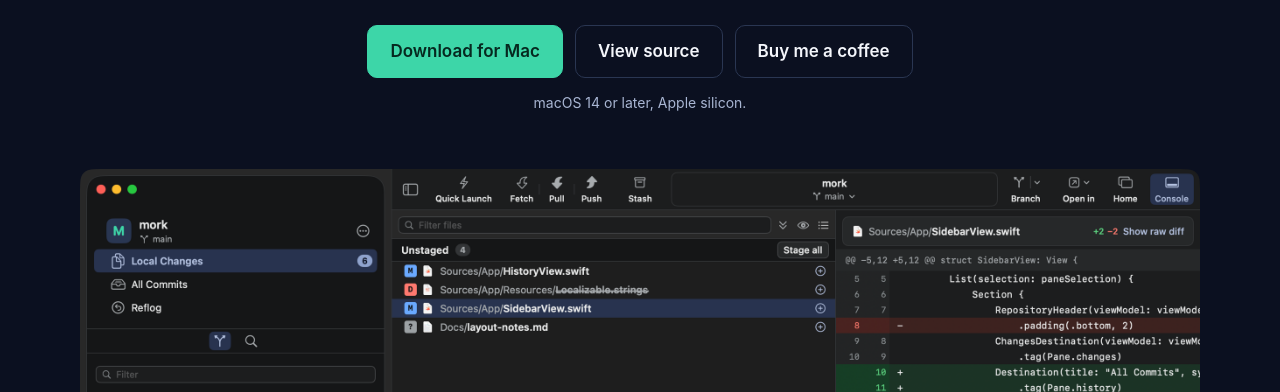
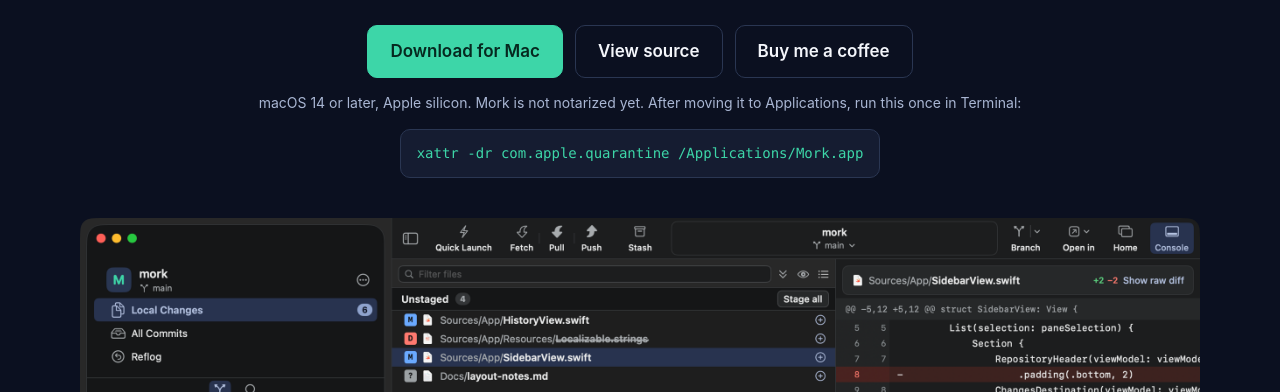
Before and after one commit to mantrandev/Mork, a plain HTML site: page docs/index.html in a window 1280 px wide. Shown: the part 408-800 px from the top of the page. Drawn offline with Linux system fonts and the light colour scheme.

Commit message:
docs: show the command that opens Mork the first time

```diff
--- a/docs/index.html
+++ b/docs/index.html
@@ -52,6 +52,8 @@ h1 { margin: 16px 0 12px; font-size: clamp(36px, 6vw, 60px); line-height: 1.08;
 .button.primary { border-color: var(--mint); background: var(--mint); color: #06281f; }
 .button.primary:hover { background: #6fe8c4; border-color: #6fe8c4; }
 .note { margin-top: 14px; color: var(--muted); font-size: 14px; }
+.cmd { display: block; width: fit-content; max-width: 100%; margin: 6px auto 0; padding: 10px 16px; overflow-x: auto; border: 1px solid var(--line); border-radius: 10px; background: var(--panel); text-align: left; }
+.cmd code { font-size: 14px; }
 .shot { display: block; width: 100%; height: auto; border-radius: 12px; }
 section { padding: 56px 0; }
 h2 { margin: 0 0 12px; font-size: clamp(26px, 4vw, 36px); line-height: 1.15; letter-spacing: -0.01em; }
@@ -80,7 +82,8 @@ footer a { color: var(--text); }
       <a class="button" href="https://github.com/mantrandev/Mork">View source</a>
       <a class="button" href="https://www.paypal.com/donate/?business=tranman131%40gmail.com&amp;currency_code=USD">Buy me a coffee</a>
     </div>
-    <p class="note">macOS 14 or later, Apple silicon.</p>
+    <p class="note">macOS 14 or later, Apple silicon. Mork is not notarized yet. After moving it to Applications, run this once in Terminal:</p>
+    <pre class="cmd"><code>xattr -dr com.apple.quarantine /Applications/Mork.app</code></pre>
   </header>
   <img class="shot" src="images/hero-changes.png" width="2560" height="1600" alt="Local Changes in dark mode, with a diff, the commit form and the Git Console">
 </div>
```
Also changed, not shown: 1 other file.
